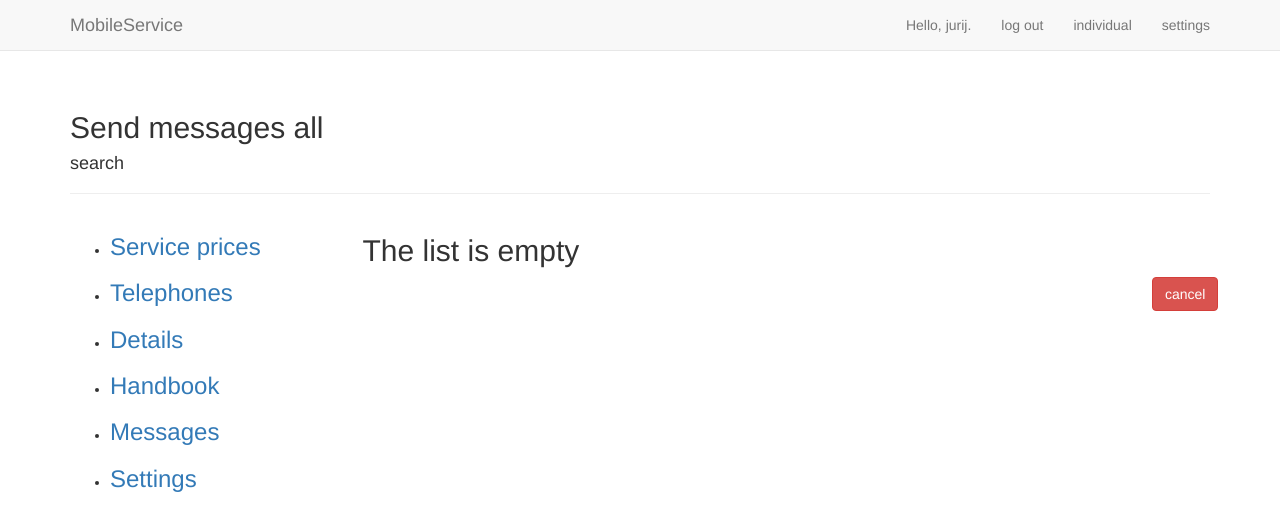
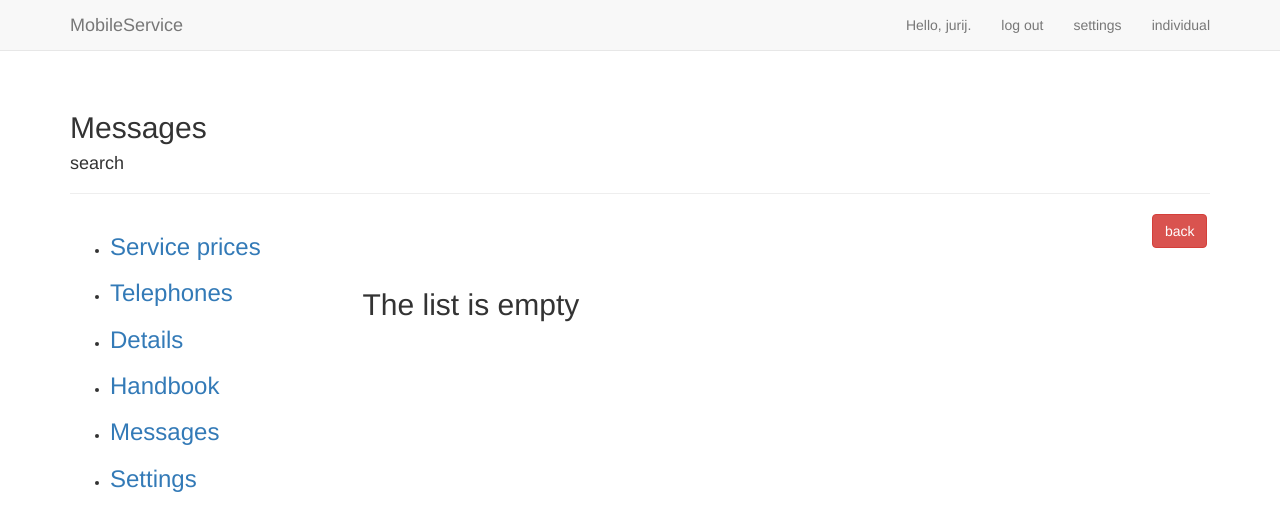
Before and after one commit to jurij600813biax/MobileService, a Django app: page /send_email/send_messages_all_search in a window 1280 px wide. Shown: the top 531 px of the page. Run offline with Django 3.2, Linux system fonts and the light colour scheme; a user stored in the database is signed in; some libraries are stand-ins or nearby versions.

Commit message:
2020.03.01

```diff
--- a/mobile/templates/mobile/base.html
+++ b/mobile/templates/mobile/base.html
@@ -29,8 +29,8 @@
             {% if user.is_authenticated %}
               <li><a>Hello, {{ user.username }}.</a></li>
               <li><a href="{% url 'users:logout' %}">log out</a></li>
+              <li><a href="{% url 'send_email:settings_common' %}">settings</a></li>
               <li><a href="{% url 'users:individual' %}">individual</a></li>
-              <li><a href="{% url 'send_email:settings_common' %}">settings</a></li>
             {% else %}
               <li><a href="{% url 'users:register' %}">register</a></li>
               <li><a href="{% url 'users:login' %}">log in</a></li>
--- a/mobile/templates/mobile/base_1.html
+++ b/mobile/templates/mobile/base_1.html
@@ -29,8 +29,8 @@
             {% if user.is_authenticated %}
               <li><a>Hello, {{ user.username }}.</a></li>
               <li><a href="{% url 'users:logout' %}">log out</a></li>
+              <li><a href="{% url 'send_email:settings_common' %}">settings</a></li>
               <li><a href="{% url 'users:individual' %}">individual</a></li>
-              <li><a href="{% url 'send_email:settings_common' %}">settings</a></li>
             {% else %}
               <li><a href="{% url 'users:register' %}">register</a></li>
               <li><a href="{% url 'users:login' %}">log in</a></li>
--- a/send_email/templates/send_email/messages.html
+++ b/send_email/templates/send_email/messages.html
@@ -7,7 +7,7 @@
   {% if not mobil_id %}
     <div class="row">
       <div class="col-sm-2">
-        <a href="{% url 'send_email:send_messages_all' %}" class="btn btn-primary btn-sm">send messages all</a>
+        <a href="{% url 'send_email:send_messages_all' %}" class="btn btn-primary btn-sm">sent messages all</a>
       </div>
       <div class="col-sm-offset-7">
         <form action="{% url 'send_email:messages_search' %}" method="get" autocomplete="off" >
--- a/send_email/templates/send_email/messages_delete.html
+++ b/send_email/templates/send_email/messages_delete.html
@@ -16,7 +16,7 @@
       </div>
       {% buttons %}
         <div class="row">
-          <div class="col-sm-offset-9 ">
+          <div class="col-sm-offset-10 ">
             <button name="submit" class="btn btn-primary">delete</button>
             <a href="{% url 'send_email:messages' %}" class="btn btn-danger" >
 		    cancel</a>
--- a/send_email/templates/send_email/messages_new_record.html
+++ b/send_email/templates/send_email/messages_new_record.html
@@ -16,8 +16,10 @@
       </div>
       {% buttons %}
         <div class="row">
-          <div class="col-sm-offset-11 ">
+          <div class="col-sm-offset-10 ">
             <button name="submit" class="btn btn-primary">add</button>
+            <a href="{% url 'send_email:messages' %}" class="btn btn-danger" >
+		    cancel</a>
           </div>
         </div>
       {% endbuttons %}
--- a/send_email/templates/send_email/send_messages_all.html
+++ b/send_email/templates/send_email/send_messages_all.html
@@ -1,7 +1,7 @@
 {% extends "mobile/base_1.html" %}
 {% load bootstrap3 %}
 {% block header %}
-  <h2>Send messages all</h2><h4>{{user.username}}</h4>
+  <h2>Messages</h2><h4>sent</h4>
 {% endblock header %}
 {% block content %}
   <div class="row">
@@ -25,6 +25,7 @@
         <th style="width:12%">N телефона</th>
         <th>Текст сообщения</th>
         <th style="width:21%">Выслано</th>
+        <th style="width:4%"></th>
       </tr>
     </thead>
     <tbody>
@@ -35,6 +36,8 @@
           <td>{{send_message_all.send_message_number_tel}}</td>
           <td>{{send_message_all.send_message_text}}</td>
           <td>{{send_message_all.send_message_date}}</td>
+          <td><a href="{% url 'send_email:send_messages_all_delete' send_message_all.id %}" class="btn btn-danger btn-xs">
+            delete</a></td>
         </tr>
       {% endfor %}
      </tbody>
--- a/send_email/templates/send_email/send_messages_all_search.html
+++ b/send_email/templates/send_email/send_messages_all_search.html
@@ -1,10 +1,21 @@
 {% extends "mobile/base_1.html" %}
 {% load bootstrap3 %}
 {% block header %}
-  <h2>Send messages all</h2>
+  <h2>Messages</h2>
   <h4>search</h4>
 {% endblock header %}
 {% block content %}
+  <div class="row">
+    <div class="col-sm-offset-11 ">
+      <a href="{% url 'send_email:send_messages_all' %}" class="btn btn-danger" >
+        back</a>
+    </div>
+  </div>
+  <div class="row">
+    <div class="col-sm-8">
+      <h3></h3>
+    </div>
+  </div>
   {%if object_list %}
     <table class="table table-striped table-bordered table-condensed table-hover">
       <thead>
@@ -31,10 +42,4 @@
   {%else%}
     <p><h2>The list is empty</h2></p>
   {%endif%}
-    <div class="row">
-      <div class="col-sm-offset-11 ">
-        <a href="{% url 'send_email:send_messages_all' %}" class="btn btn-danger" >
-          cancel</a>
-      </div>
-    </div>
 {% endblock content %}
--- a/send_email/urls.py
+++ b/send_email/urls.py
@@ -8,6 +8,7 @@ urlpatterns=[
     path('messages_new_record', views.messages_new_record, name='messages_new_record'),
     path('messages', views.messages, name='messages'),
     path('send_messages_all', views.send_messages_all, name='send_messages_all'),
+    path('send_messages_all_delete/<int:message_id>/', views.send_messages_all_delete, name='send_messages_all_delete'),
     path('send_messages_all_search',views.send_messages_all_search, name='send_messages_all_search'),
     path('messages_mobil/<int:mobil_id>/', views.messages_mobil, name='messages_mobil'),
     path('messages_edit/<int:message_id>/', views.messages_edit, name='messages_edit'),
--- a/send_email/views.py
+++ b/send_email/views.py
@@ -147,6 +147,12 @@ def send_messages_all(request):
     return render(request, 'send_email/send_messages_all.html', context)
 
 @login_required
+def send_messages_all_delete(request,message_id):
+    Send_message.objects.filter(id=message_id).delete()
+    return HttpResponseRedirect(reverse('send_email:send_messages_all'))
+
+
+@login_required
 def send_messages_all_search(request):
     query = request.GET.get('q')
     if query:
--- a/users/templates/users/handbook_delete.html
+++ b/users/templates/users/handbook_delete.html
@@ -17,7 +17,7 @@
       </div>
     {% buttons %}
       <div class="row">
-        <div class="col-sm-offset-9 ">
+        <div class="col-sm-offset-10 ">
           <button name="submit" class="btn btn-primary">delete</button>
           <a href="{% url 'users:handbook' %}" class="btn btn-danger" >
 		    cancel</a>
```
Also changed, not shown: send_email/templates/send_email/messages_search.html (+12 -6 lines), users/templates/users/handbook.html (+6 -1 lines), users/templates/users/handbook_search.html (+12 -6 lines), db.sqlite3.
